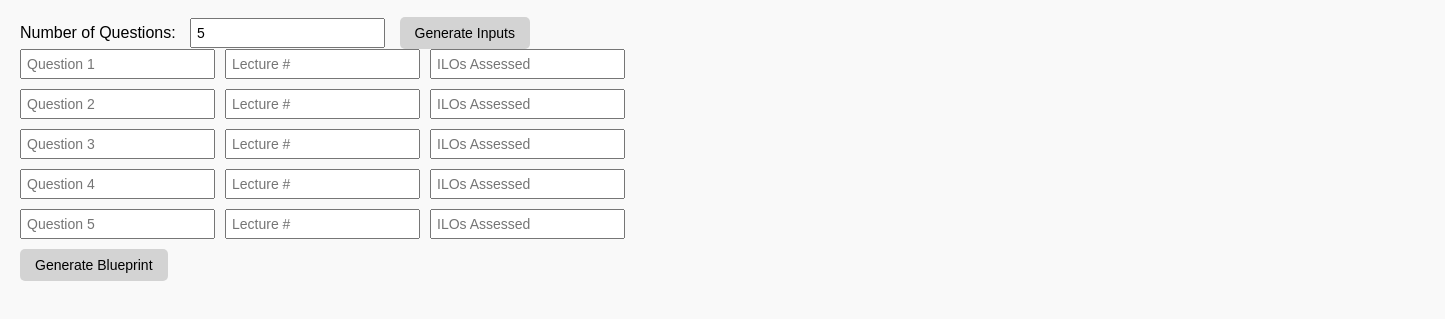
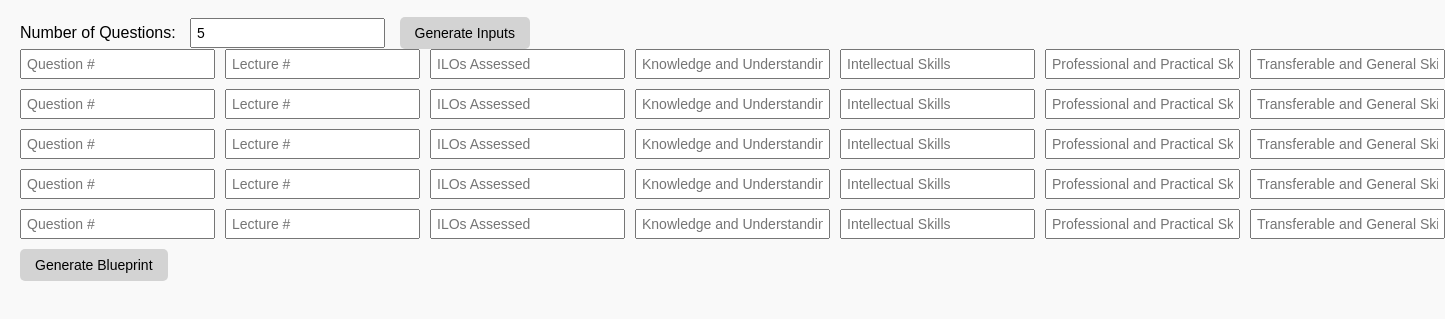
Before and after one commit to alfikym/exam-blueprint-generator-simple, a plain HTML site: page index.html in a window 1280 px wide. Both pictures are taken after typing "5" into the empty fields and a click on the button "Generate Inputs". Shown: the part 71-390 px from the top of the page, 1445 px wide, since content can reach past the window. Drawn offline with Linux system fonts and the light colour scheme.

Commit message:
Update index.html

```diff
--- a/index.html
+++ b/index.html
@@ -74,7 +74,7 @@
                 // Question Number Input
                 const questionInput = document.createElement('input');
                 questionInput.type = 'text';
-                questionInput.placeholder = `Question ${i}`;
+                questionInput.placeholder = 'Question #';
                 questionInput.style.marginRight = '10px';
 
                 // Covered in Lecture Number Input
@@ -86,11 +86,37 @@
                 const ilosInput = document.createElement('input');
                 ilosInput.type = 'text';
                 ilosInput.placeholder = 'ILOs Assessed';
+                ilosInput.style.marginRight = '10px';
+
+                // Additional Inputs for Skills
+                const knowledgeInput = document.createElement('input');
+                knowledgeInput.type = 'text';
+                knowledgeInput.placeholder = 'Knowledge and Understanding';
+                knowledgeInput.style.marginRight = '10px';
+
+                const intellectualInput = document.createElement('input');
+                intellectualInput.type = 'text';
+                intellectualInput.placeholder = 'Intellectual Skills';
+                intellectualInput.style.marginRight = '10px';
+
+                const practicalInput = document.createElement('input');
+                practicalInput.type = 'text';
+                practicalInput.placeholder = 'Professional and Practical Skills';
+                practicalInput.style.marginRight = '10px';
+
+                const transferableInput = document.createElement('input');
+                transferableInput.type = 'text';
+                transferableInput.placeholder = 'Transferable and General Skills';
+                transferableInput.style.marginRight = '10px';
 
                 // Append inputs to the row
                 row.appendChild(questionInput);
                 row.appendChild(lectureInput);
                 row.appendChild(ilosInput);
+                row.appendChild(knowledgeInput);
+                row.appendChild(intellectualInput);
+                row.appendChild(practicalInput);
+                row.appendChild(transferableInput);
                 container.appendChild(row);
             }
 
```
